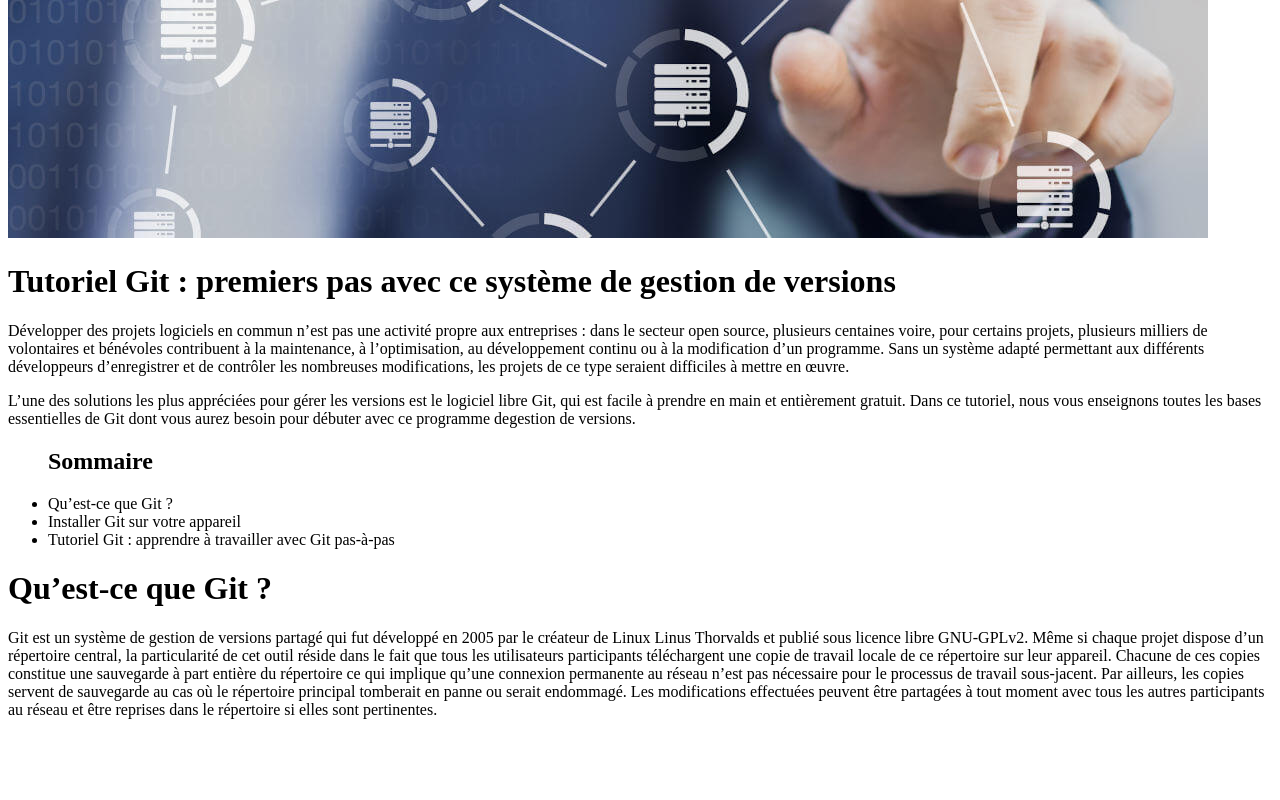
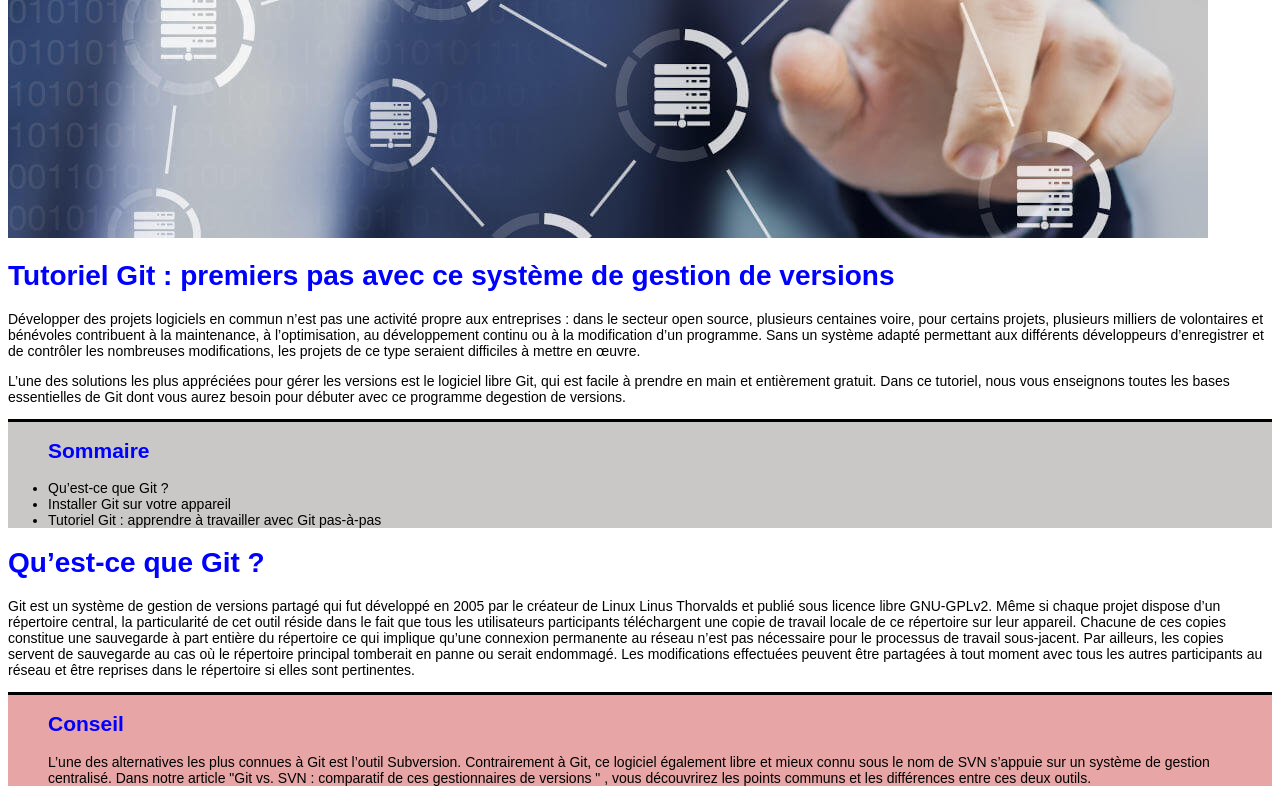
Before and after one commit to JasonRCT/Exercice, a plain HTML site: page index.html in a window 1280 px wide. Shown: the part 400-1200 px from the top of the page. Before the commit the page ends 1135 px from the top, so only its background shows below. Drawn offline with Linux system fonts and the light colour scheme.

Commit message:
création du CSS

```diff
--- a/index.html
+++ b/index.html
@@ -1,6 +1,7 @@
 <!DOCTYPE html>
 <html lang="fr">
 <head>
+    <link rel="stylesheet" href="style.css">
     <meta charset="UTF-8">
     <meta name="viewport" content="width=device-width, initial-scale=1.0">
     <title>Tutoriel Git</title>
@@ -8,13 +9,14 @@
 <body>
 
     <img src="image/image.jpg" alt="image">
+
     <h1>Tutoriel Git : premiers pas avec ce système de gestion de versions</h1>
 
     <p>Développer des projets logiciels en commun n’est pas une activité propre aux entreprises : dans le secteur open source, plusieurs centaines voire, pour certains projets, plusieurs milliers de volontaires et bénévoles contribuent à la maintenance, à l’optimisation, au développement continu ou à la modification d’un programme. Sans un système adapté permettant aux différents développeurs d’enregistrer et de contrôler les nombreuses modifications, les projets de ce type seraient difficiles à mettre en œuvre.</p>
 
     <p>L’une des solutions les plus appréciées pour gérer les versions est le logiciel libre Git, qui est facile à prendre en main et entièrement gratuit. Dans ce tutoriel, nous vous enseignons toutes les bases essentielles de Git dont vous aurez besoin pour débuter avec ce programme degestion de versions.</p>
 
-    <ul>
+    <ul class="bordure">
         <h2>Sommaire</h2>
         <li>Qu’est-ce que Git ?</li>
         <li>Installer Git sur votre appareil</li>
@@ -25,5 +27,9 @@
 
     <p>Git est un système de gestion de versions partagé qui fut développé en 2005 par le créateur de Linux Linus Thorvalds et publié sous licence libre GNU-GPLv2. Même si chaque projet dispose d’un répertoire central, la particularité de cet outil réside dans le fait que tous les utilisateurs participants téléchargent une copie de travail locale de ce répertoire sur leur appareil. Chacune de ces copies constitue une sauvegarde à part entière du répertoire ce qui implique qu’une connexion permanente au réseau n’est pas nécessaire pour le processus de travail sous-jacent. Par ailleurs, les copies servent de sauvegarde au cas où le répertoire principal tomberait en panne ou serait endommagé. Les modifications effectuées peuvent être partagées à tout moment avec tous les autres participants au réseau et être reprises dans le répertoire si elles sont pertinentes.</p>
 
+    <ul id="p1" class="bordure">
+    <h2>Conseil</h2>
+    <p>L’une des alternatives les plus connues à Git est l’outil Subversion. Contrairement à Git, ce logiciel également libre et mieux connu sous le nom de SVN s’appuie sur un système de gestion centralisé. Dans notre article "Git vs. SVN : comparatif de ces gestionnaires de versions " , vous découvrirez les points communs et les différences entre ces deux outils.</p>
+    </ul>
 </body>
 </html>
--- a/style.css
+++ b/style.css
@@ -0,0 +1,29 @@
+
+body {
+    font-family: Arial, Helvetica, sans-serif;
+    color: rgb(0, 0, 0);
+    font-size: 14px;
+}
+
+img {
+    size-adjust: 50%;
+}
+
+h1 {
+    color: blue;
+}
+ul {
+    background-color: rgb(202, 199, 199);
+    color: black;
+}
+h2 {
+    color: blue;
+}
+
+#p1 {
+    background-color: rgb(231, 165, 165);
+}
+
+.bordure {
+    border-top: solid 3px rgb(0, 0, 0);
+}
```
